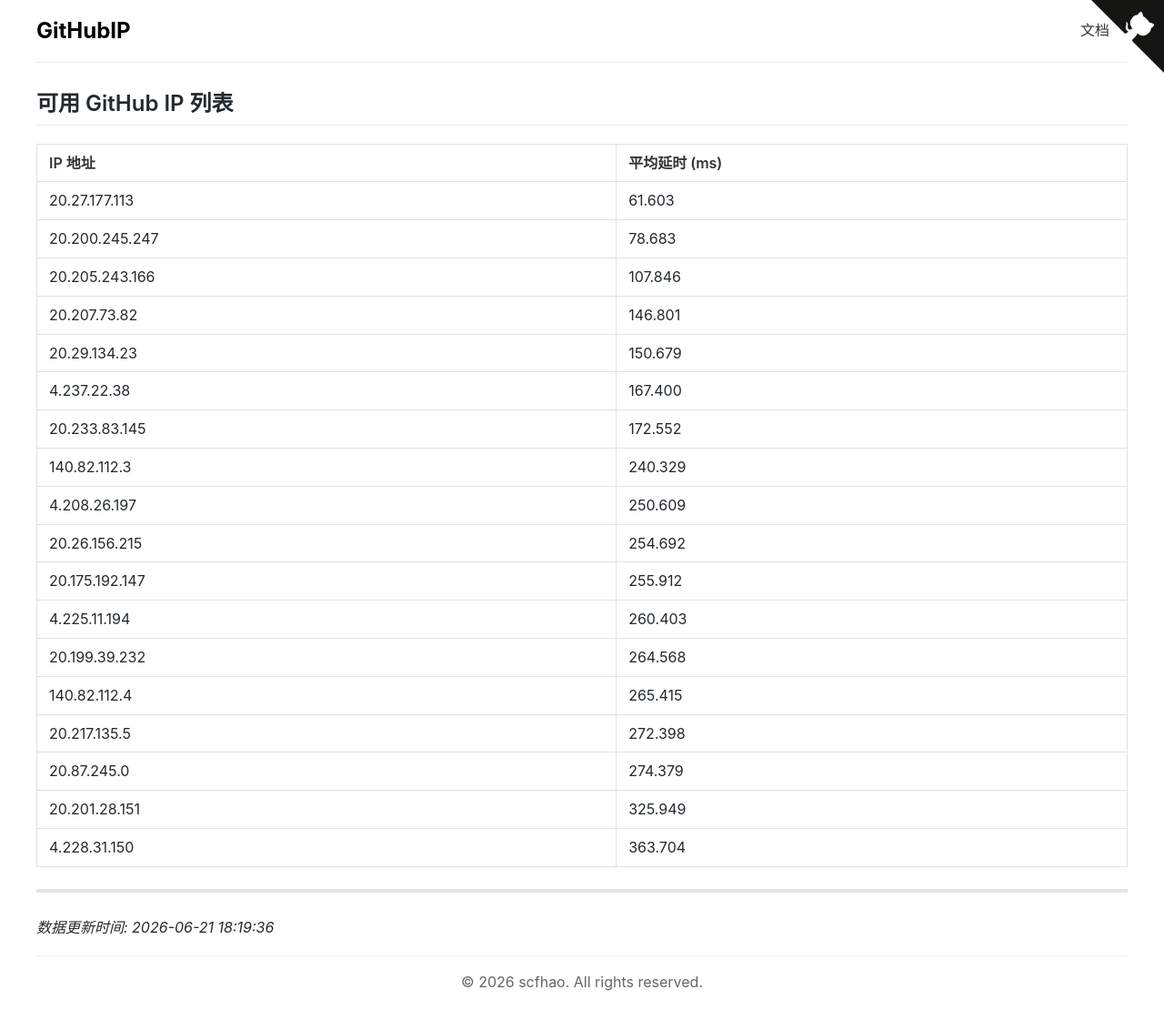
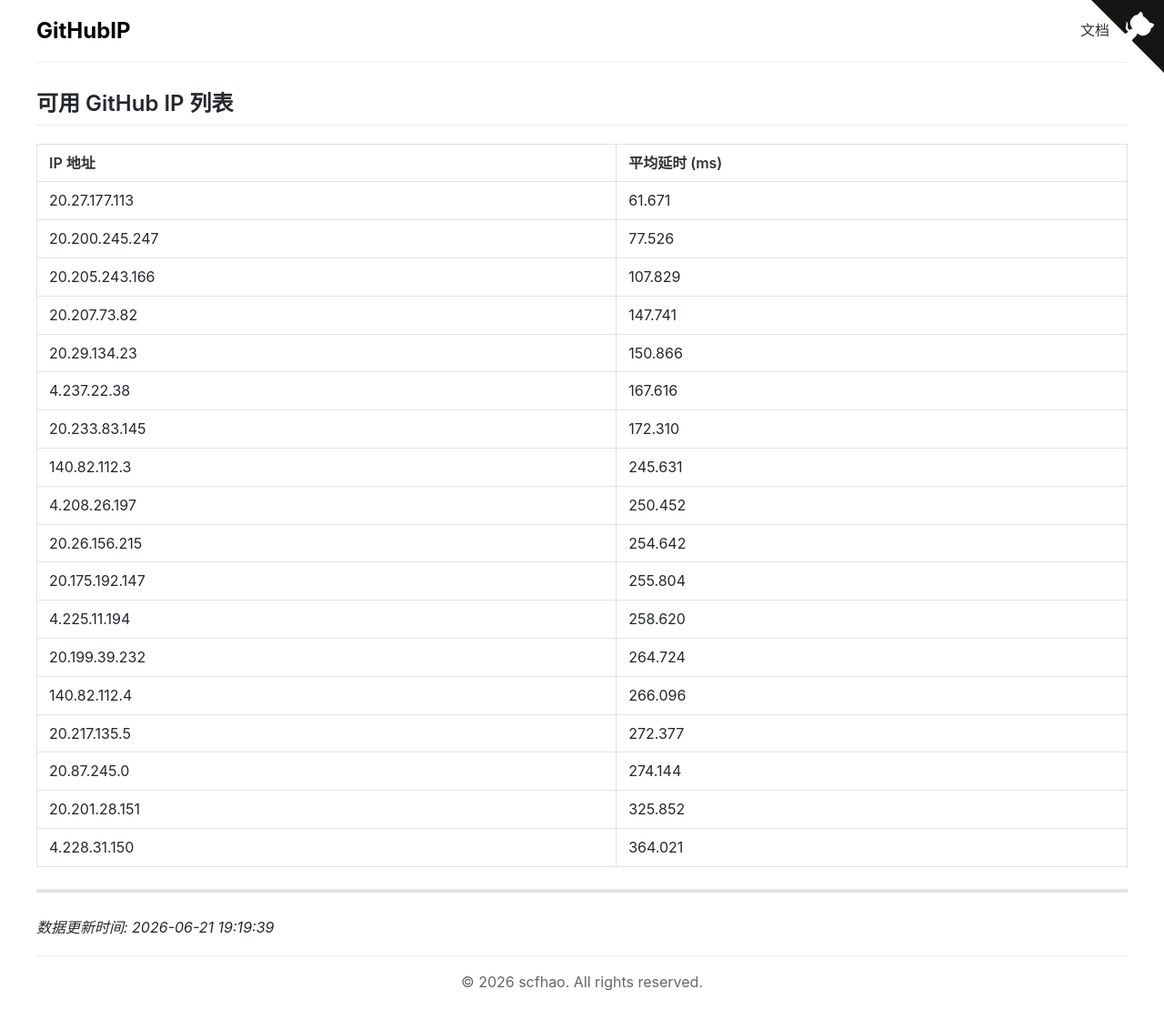
Before and after one commit to scfhao/GitHubIP, a Jekyll site: the page built from index.md, in a window 1280 px wide. Shown: the whole page at 91% size. Built offline with Jekyll 4.4.1, drawn with Linux system fonts in a browser that asks for light colours.

Commit message:
自动脚本执行 - 2026-06-21 19:19:39

```diff
--- a/index.md
+++ b/index.md
@@ -1,32 +1,32 @@
 ---
 layout: home
 title: GitHub IP 列表
-date: 2026-06-21 18:19:36
+date: 2026-06-21 19:19:39
 ---
 
 ## 可用 GitHub IP 列表
 
 | IP 地址 | 平均延时 (ms) |
 |---------|--------------|
-| 20.27.177.113 | 61.603 |
-| 20.200.245.247 | 78.683 |
-| 20.205.243.166 | 107.846 |
-| 20.207.73.82 | 146.801 |
-| 20.29.134.23 | 150.679 |
-| 4.237.22.38 | 167.400 |
-| 20.233.83.145 | 172.552 |
-| 140.82.112.3 | 240.329 |
-| 4.208.26.197 | 250.609 |
-| 20.26.156.215 | 254.692 |
-| 20.175.192.147 | 255.912 |
-| 4.225.11.194 | 260.403 |
-| 20.199.39.232 | 264.568 |
-| 140.82.112.4 | 265.415 |
-| 20.217.135.5 | 272.398 |
-| 20.87.245.0 | 274.379 |
-| 20.201.28.151 | 325.949 |
-| 4.228.31.150 | 363.704 |
+| 20.27.177.113 | 61.671 |
+| 20.200.245.247 | 77.526 |
+| 20.205.243.166 | 107.829 |
+| 20.207.73.82 | 147.741 |
+| 20.29.134.23 | 150.866 |
+| 4.237.22.38 | 167.616 |
+| 20.233.83.145 | 172.310 |
+| 140.82.112.3 | 245.631 |
+| 4.208.26.197 | 250.452 |
+| 20.26.156.215 | 254.642 |
+| 20.175.192.147 | 255.804 |
+| 4.225.11.194 | 258.620 |
+| 20.199.39.232 | 264.724 |
+| 140.82.112.4 | 266.096 |
+| 20.217.135.5 | 272.377 |
+| 20.87.245.0 | 274.144 |
+| 20.201.28.151 | 325.852 |
+| 4.228.31.150 | 364.021 |
 
 ---
 
-*数据更新时间: 2026-06-21 18:19:36*
+*数据更新时间: 2026-06-21 19:19:39*
```
